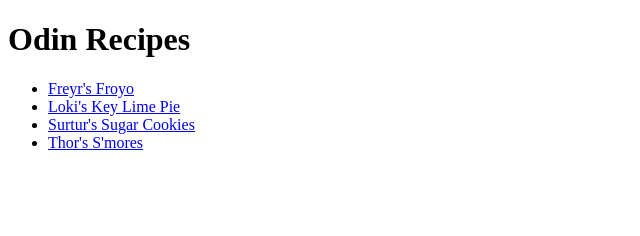
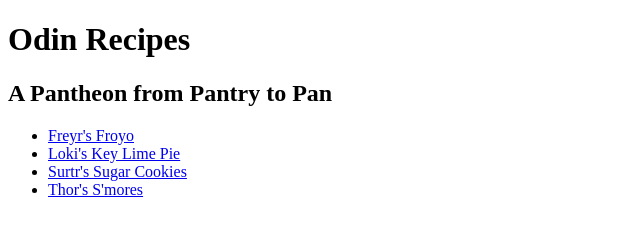
Before and after one commit to AnthonyBarnard/odin-recipes, a plain HTML site: page index.html in a window 1280 px wide. Shown: the whole page, without its empty margins (0-640 px from the left). Drawn offline with Linux system fonts and the light colour scheme.

Commit message:
Fix broken link

```diff
--- a/index.html
+++ b/index.html
@@ -12,10 +12,11 @@
 
     <body>
         <h1>Odin Recipes</h1>
+        <h2>A Pantheon from Pantry to Pan</h2>
         <ul>
             <li><a href="recipes/freyrs-froyo.html">Freyr's Froyo</a></li>
             <li><a href="recipes/lokis-key-lime-pie.html">Loki's Key Lime Pie</a></li>
-            <li><a href="recipes/surturs-sugar-cookies.html">Surtur's Sugar Cookies</a></li>
+            <li><a href="recipes/surtrs-sugar-cookies.html">Surtr's Sugar Cookies</a></li>
             <li><a href="recipes/thors-smores.html">Thor's S'mores</a></li>
         </ul>
     </body>
```
